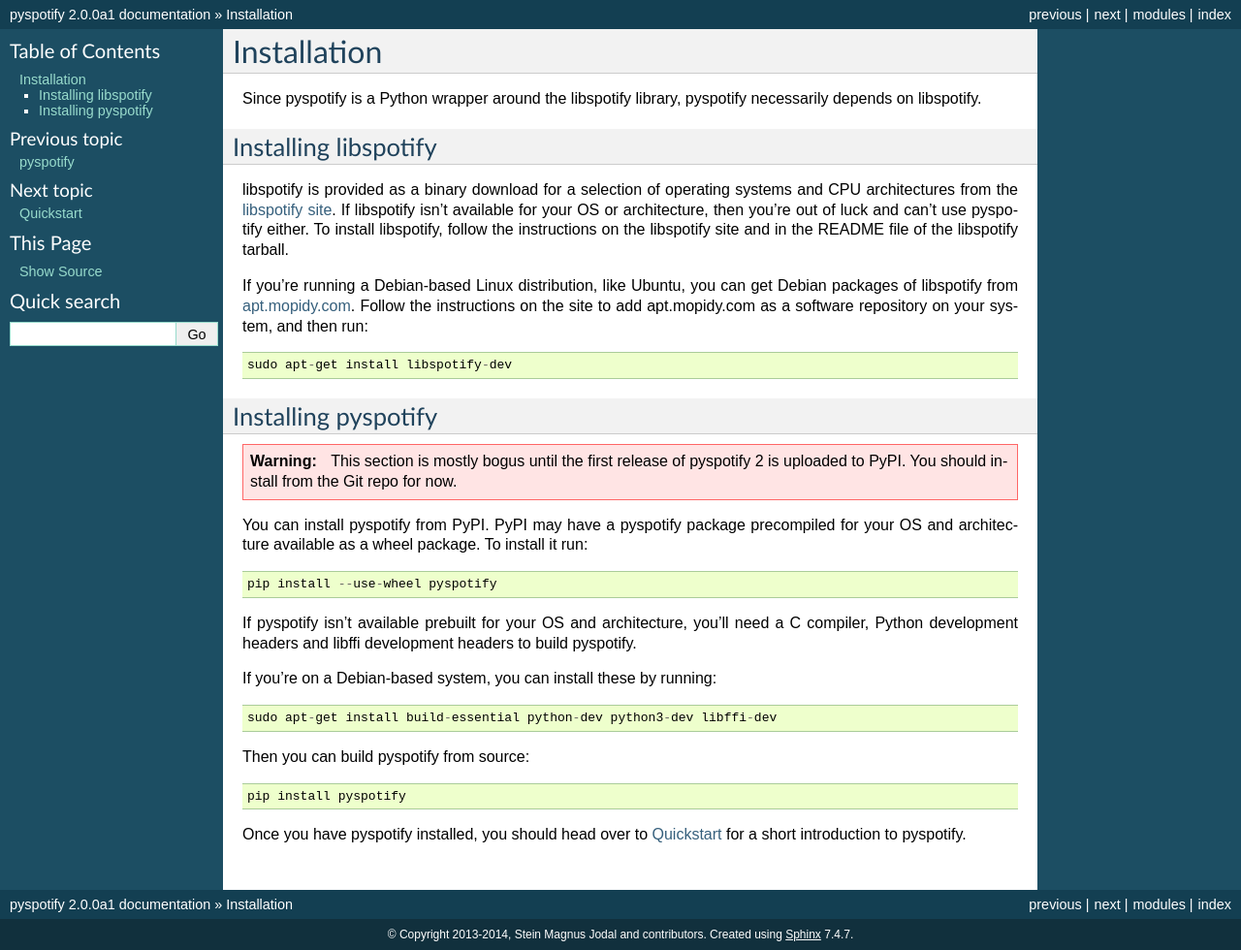
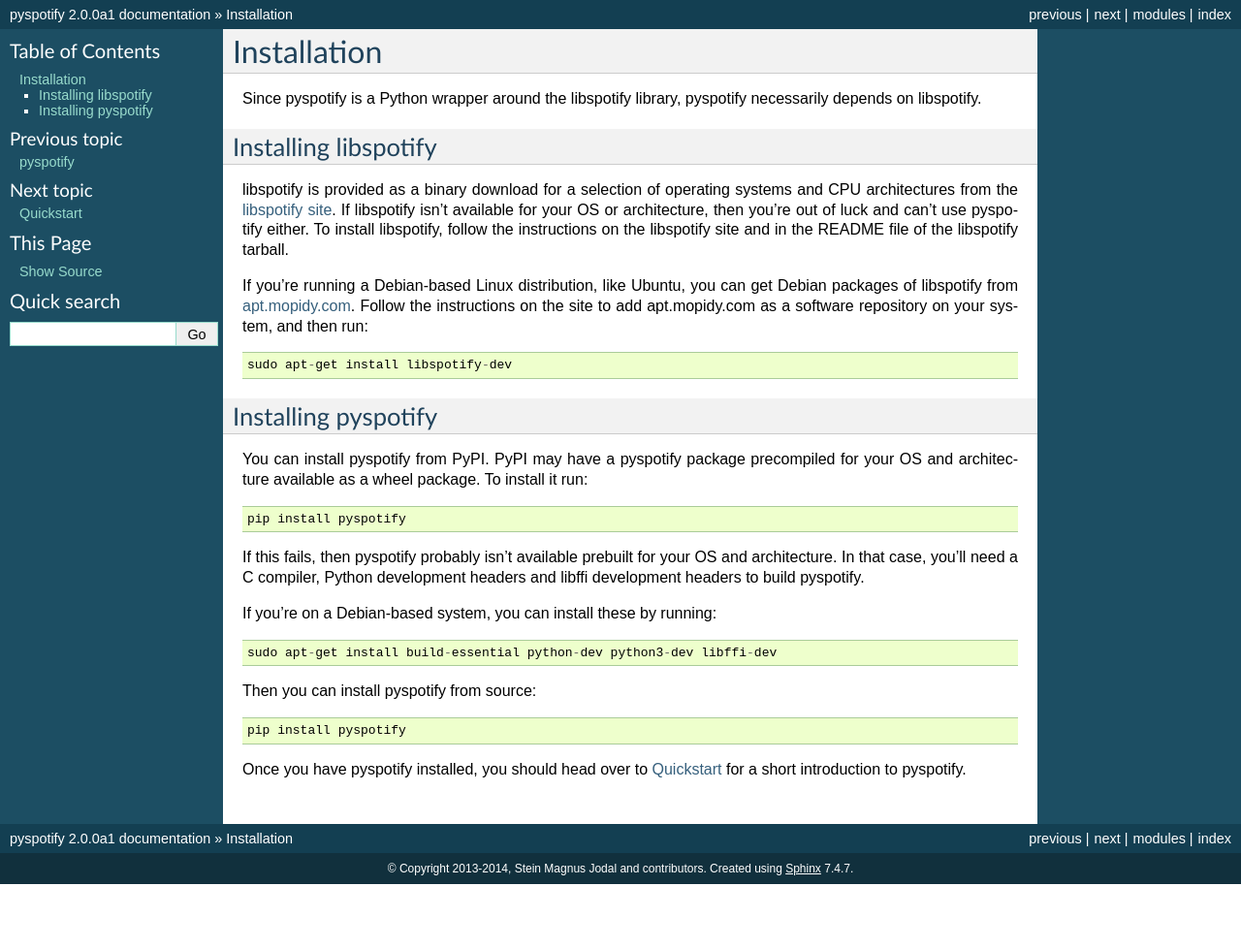
Before and after one commit to jodal/pyspotify, a Sphinx documentation site: the page built from docs/installation.rst, in a window 1280 px wide. Shown: the whole page at 97% size. Built offline with Sphinx 7.4.7, drawn with Linux system fonts in a browser that asks for light colours; pages that are not in the unit, such as notebooks, are missing from menus; after the commit the page ends 912 px from its top, so only the background shows below that.

Commit message:
docs: Update installation instructions

```diff
--- a/docs/installation.rst
+++ b/docs/installation.rst
@@ -27,26 +27,21 @@
 Installing pyspotify
 ====================
 
-.. warning::
-
-   This section is mostly bogus until the first release of pyspotify 2 is
-   uploaded to PyPI. You should install from the Git repo for now.
-
 You can install pyspotify from PyPI. PyPI may have a pyspotify package
 precompiled for your OS and architecture available as a wheel package. To
 install it run::
 
-    pip install --use-wheel pyspotify
+    pip install pyspotify
 
-If pyspotify isn't available prebuilt for your OS and architecture, you'll
-need a C compiler, Python development headers and libffi development headers
-to build pyspotify.
+If this fails, then pyspotify probably isn't available prebuilt for your OS and
+architecture. In that case, you'll need a C compiler, Python development
+headers and libffi development headers to build pyspotify.
 
 If you're on a Debian-based system, you can install these by running::
 
     sudo apt-get install build-essential python-dev python3-dev libffi-dev
 
-Then you can build pyspotify from source::
+Then you can install pyspotify from source::
 
     pip install pyspotify
 
```
